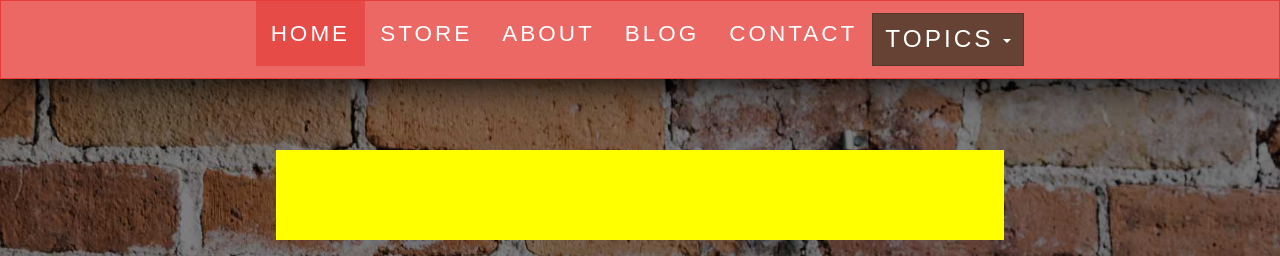
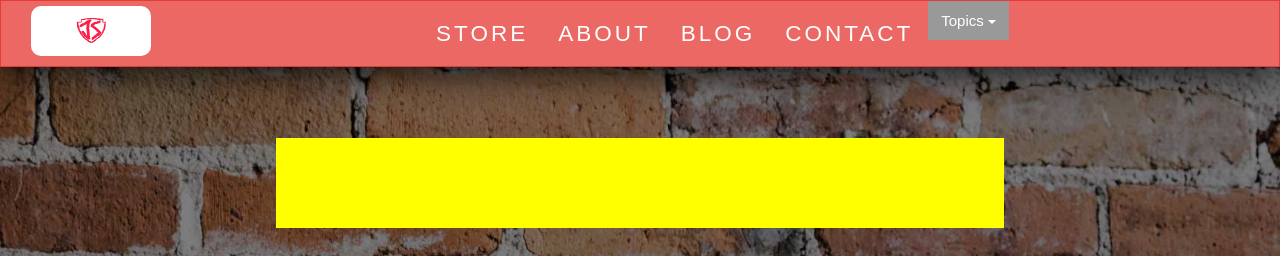
Before and after one commit to arduino731/jennifershows_Angular, a website: page public/app/views/index.html at #/store in a window 1280 px wide. Shown: the top 256 px of the page. Drawn offline with nearby package versions, Linux system fonts and the light colour scheme; files that its build step writes are made by us from their sources; a web font is replaced by a local one.

Commit message:
added a logo JS

```diff
--- a/public/app/ac_products/ac_css/angularJSCartStyle.css
+++ b/public/app/ac_products/ac_css/angularJSCartStyle.css
@@ -63,7 +63,7 @@ STORE HTML
 @media only screen and (min-width: 768px) {
 	.logo {
 		float:left;
-		margin: 20px auto 0px auto;
+		margin: -20px auto 0px auto;
 		display:block;
 	}
 	.wellmt10{
--- a/public/app/ac_products/ac_css/pinboard.css
+++ b/public/app/ac_products/ac_css/pinboard.css
@@ -42,10 +42,8 @@ button.flr-top {
 	 background-image: none;
 }
 
-/* BIG CONFLICT WITH CONTAINER !!! NEED TO RE-WRITE THIS !!! */
 .container li{
     font-size: 14px;
-    background-color:rgba(255,255,255,1);
 }
 
 .nav-pills{margin-top:30px; margin-left:0;}
--- a/public/app/ac_products/config.js
+++ b/public/app/ac_products/config.js
@@ -16,7 +16,7 @@ var config_module = angular.module('storeApp.config', [])
     'CF_NAVBAR_LOGO_LINK': '#/store',
     'CF_INSIDE_HEADER_SHOW': true,
     'CF_INSIDE_HEADER_LINK': '/store',
-    'CF_INSIDE_HEADER_IMAGE': 'assets/img/coming-soon.jpg',
+    'CF_INSIDE_HEADER_IMAGE': 'assets/img/js.png',
     'CF_INSIDE_HEADER_TITLE': 'Store',
     'CF_CAROUSEL_SHOW': false,
     'CF_CAROUSEL_AUTO_PLAY': true,
--- a/public/app/views/index.html
+++ b/public/app/views/index.html
@@ -75,12 +75,16 @@
                     </ul>
                 </div>
                 <!-- navbar-brand is hidden on larger screens, but visible when the menu is collapsed -->
-                <a class="navbar-brand" href="/">Jennifer's Shows</a>
+                <a class="navbar-brand" href="/">
+                    <img src="assets/img/js.png" class="logoJS">
+                </a>
             </div>
             <!-- Collect the nav links, forms, and other content for toggling -->
             <div class="collapse navbar-collapse">
+                <a class="navbar-brand" ng-class="{ active:isActive('/')}" href="/">
+                    <img src="assets/img/js.png" class="logoJS"></a>
                 <ul class="nav navbar-nav">
-                    <li ng-class="{ active:isActive('/')}"><a href="/">Home</a></li>
+                    <!-- <li ng-class="{ active:isActive('/')}"><a href="/">Home</a></li> -->
                     <li ng-class="{ active:isActive('/store')}"><a href="/store">Store</a></li>
                     <li ng-class="{ active:isActive('/about')}"><a href="/about">About</a></li>
                     <li ng-class="{ active:isActive('/blog')}"><a href="/blog">Blog</a></li>
--- a/public/assets/css/custom.css
+++ b/public/assets/css/custom.css
@@ -27,6 +27,15 @@
 	}
 	.dropdown-menu > li > a:hover, .dropdown-menu > li > a:focus {
 		background-color: #e74b47;
+	}
+	img.logoJS{
+		width: 120px;
+	    height: 50px;
+	    background: white;
+	    border-radius: 10px;
+	    margin-top: -15px;
+	    margin-left: 15px;
+}
 	}
 }
 
@@ -76,16 +85,15 @@
 	.brand {
 		padding-bottom: 40px;
 	}
-
-	/* TEST */ /*
-	.nav > li > a {
-		padding-left: 0;
-    	padding-right: 0;
+	.navbar-inverse .navbar-brand:hover, .navbar-inverse .navbar-brand:focus{
+    	height: 76px;
 	}
-	.nav-topics>#single-button {
-		padding-left: 0;
-    	padding-right: 0;
-	} */
+	img.logoJS{
+		background: white;
+	    height: 70px;
+	    margin-top: -17px;
+	    border-radius: 10px;
+	}
 }
 
 /* Medium devices (desktops, 992px and up) */
--- a/public/assets/css/theme.css
+++ b/public/assets/css/theme.css
@@ -5,7 +5,6 @@
  */
 a.active {
     color: #fec503;
-    background:yellow;
 }
 
 .navbar-default .navbar-nav>.active>a {
```
Also changed, not shown: public/app/views/pages/store.html (+1 -1 lines), public/assets/img/js.png (added).
